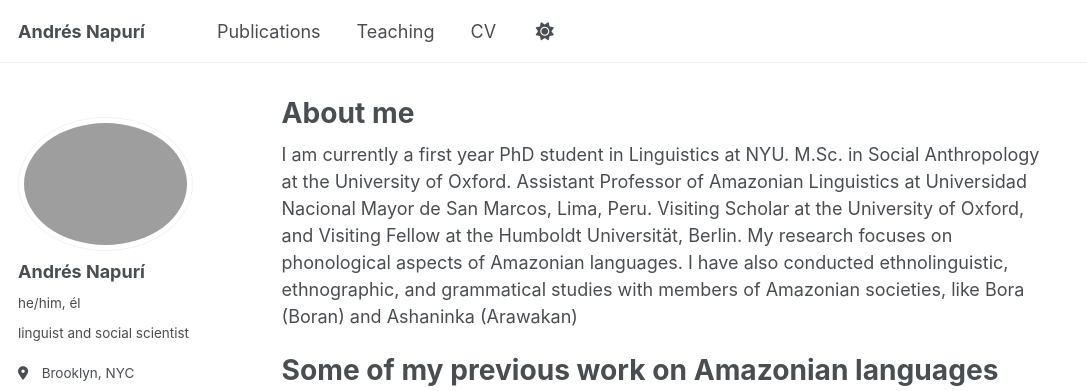
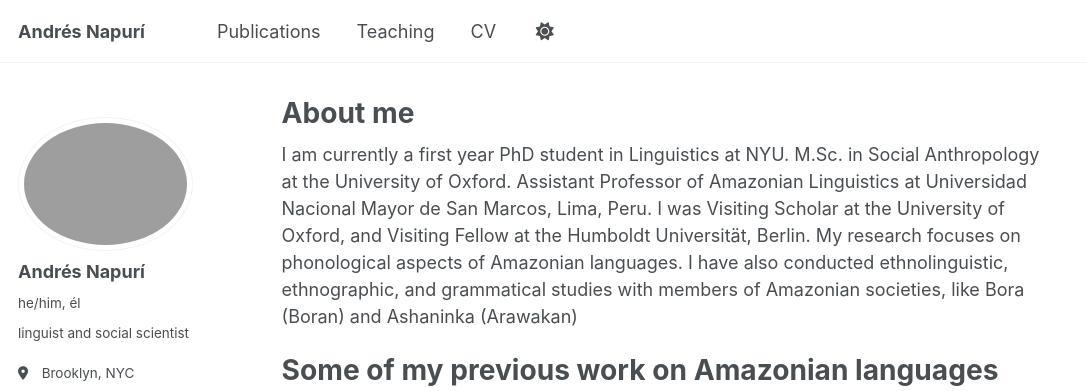
Before and after one commit to andresnapuri/andresnapuri.github.io, a Jekyll site: the page built from _pages/about.md, in a window 1280 px wide and 1400 px high. Shown: the top 391 px of the window, without its empty margins (0-1087 px from the left). Built offline with Jekyll 4.4.1, drawn with Linux system fonts in a browser that asks for light colours; some web fonts are replaced; a script that is not in the unit is left out; part of the change alters nothing that is shown; some of the changed text lies outside the part shown.

Commit message:
Update about.md

```diff
--- a/_pages/about.md
+++ b/_pages/about.md
@@ -7,7 +7,7 @@ redirect_from:
   - /about.html
 ---
 
-I am currently a first year PhD student in Linguistics at NYU. M.Sc. in Social Anthropology at the University of Oxford. Assistant Professor of Amazonian Linguistics at Universidad Nacional Mayor de San Marcos, Lima, Peru. Visiting Scholar at the University of Oxford, and Visiting Fellow at the Humboldt Universität, Berlin. My research focuses on phonological aspects of Amazonian languages. I have also conducted ethnolinguistic, ethnographic, and grammatical studies with members of Amazonian societies, like Bora (Boran) and Ashaninka (Arawakan)
+I am currently a first year PhD student in Linguistics at NYU. M.Sc. in Social Anthropology at the University of Oxford. Assistant Professor of Amazonian Linguistics at Universidad Nacional Mayor de San Marcos, Lima, Peru. I was Visiting Scholar at the University of Oxford, and Visiting Fellow at the Humboldt Universität, Berlin. My research focuses on phonological aspects of Amazonian languages. I have also conducted ethnolinguistic, ethnographic, and grammatical studies with members of Amazonian societies, like Bora (Boran) and Ashaninka (Arawakan)
 
 Some of my previous work on Amazonian languages
 ======
@@ -21,7 +21,7 @@ These studies attribute authorship to the indigenous leaders interviewed. They a
 
 Some recent projects
 ======
-1. Currently, with [Margarita Jara](https://www.unlv.edu/people/margarita-jara), we are editing a dossier in the journal [_Letras_](https://revista.letras.unmsm.edu.pe/index.php/le/convocatoria-2025) (Scopus, Q1) on Amazonian Spanish. This volume is scheduled to be published in December 2025.
+1. Currently, with [Margarita Jara](https://www.unlv.edu/people/margarita-jara), we are editing a dossier in the journal [_Letras_](https://revista.letras.unmsm.edu.pe/index.php/le/convocatoria-2025) on Amazonian Spanish. This volume is scheduled to be published in December 2025.
 1. I will be participating as a guest speaker at the 10th CILE in the city of Arequipa in October 2025.
-1. A manuscript on coalescence and epenthesis in Mazamari Ashaninka (Arawakan), in collaboration with colleagues of UNMSM, has been accepted for publication in _Onomázein_ (Scopus, Q2) for the second quarter of 2027. Ask me for the preprint!
+1. A manuscript on coalescence and epenthesis in Mazamari Ashaninka (Arawakan), in collaboration with colleagues of UNMSM, has been accepted for publication in _Onomázein_ for the second quarter of 2027. Ask me for the preprint!
 1. In collaboration with [CRC 1412](https://sfb1412.hu-berlin.de/projects/a09/) at Humboldt Universität, and with colleagues at [UNIFSLB](https://www.unibagua.edu.pe), we are conducting a research on the double possessive in Spanish in contact with Awajun (Chicham).
```
